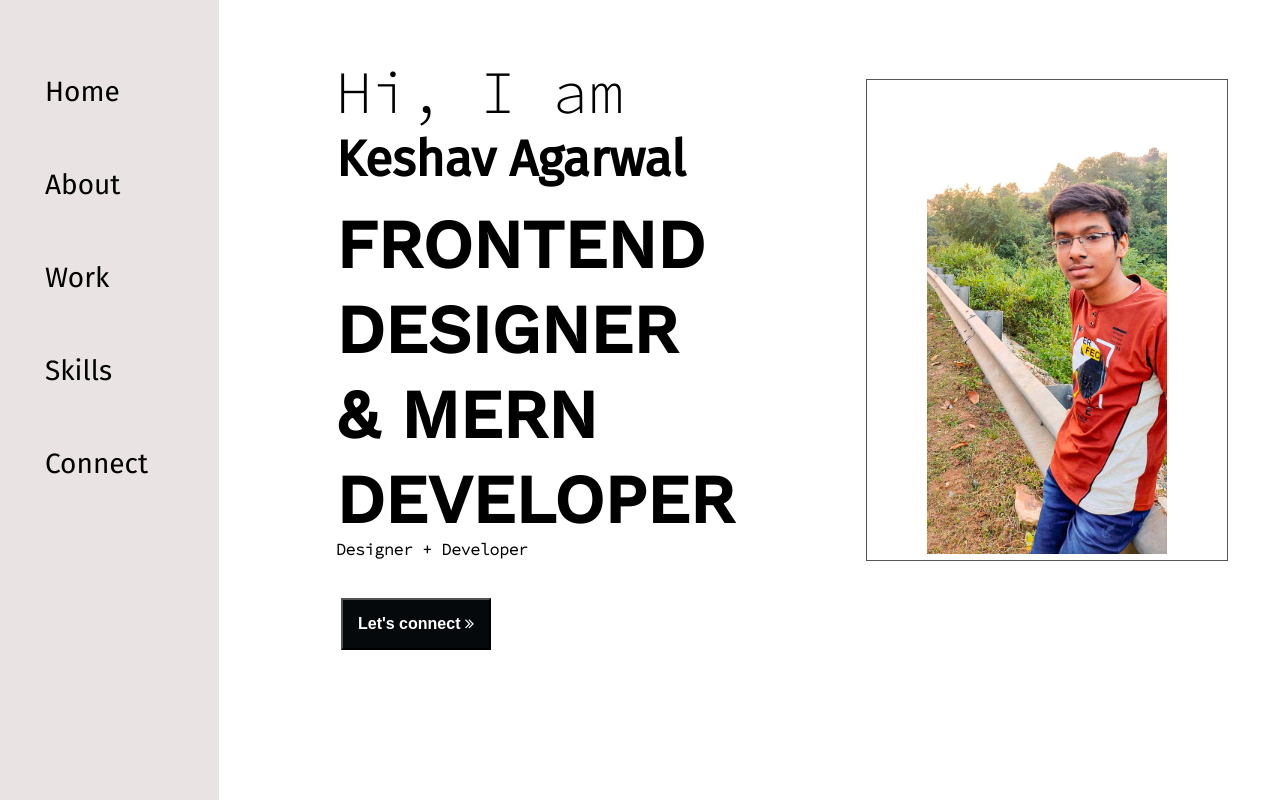
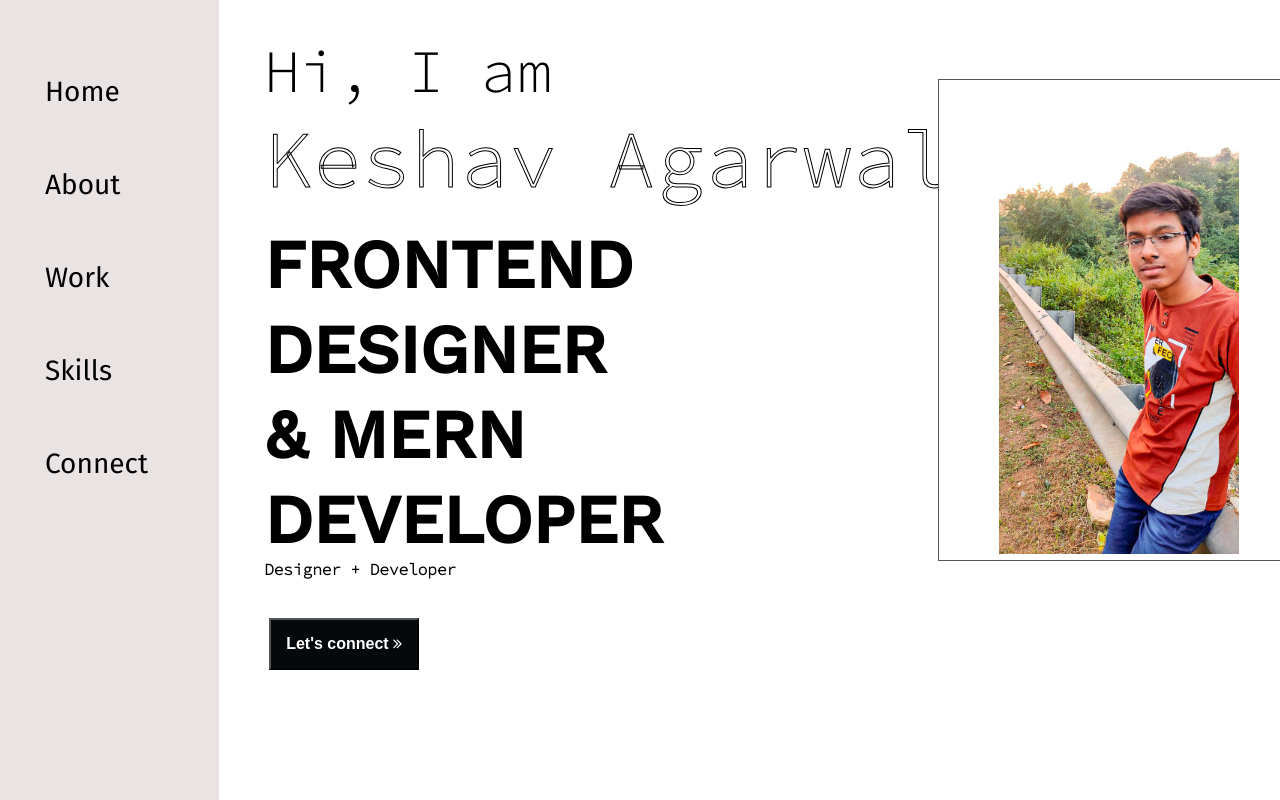
Before and after one commit to KeshavAgarwal903/keshav-portfoliio, a plain HTML site: page about.html in a window 1280 px wide. Drawn offline with nearby package versions, Linux system fonts and the light colour scheme.

```diff
--- a/about.html
+++ b/about.html
@@ -17,7 +17,7 @@
       <div class="sidebar">
         <nav>
           <ul>
-            <li><a href="#">Home</li></a>
+            <li><a href="index.html">Home</li></a>
             <li><a href="/about.html">About</li></a>
             <li><a href="/work.html">Work</li></a>
             <li><a href="/skills.html">Skills</li></a>
@@ -29,7 +29,7 @@
         <div class="infoContainer">
           <div class="devInfo">
             <div class="hello">Hi, I am</div>
-            <div class="name">Keshav Agarwal</div>
+            <div class="heading">Keshav Agarwal</div>
             <div class="about">
               <div class="content">
               <h2>FRONTEND</h2>
--- /dev/null
+++ b/skills prototype/prototype.css
@@ -0,0 +1,37 @@
+*{
+    margin: 0;
+    padding: 0;
+}
+.main{
+    display: flex;
+    /* padding: 20px; */
+}
+/* .pd-1{
+    margin: 20px;
+} */
+.main-div{
+    background-color: aqua;
+    width: 300px;
+    height: 300px;
+    /* padding: 20px; */
+    /* float: right; */
+}
+/* .main-div-1{
+    background-color: black;
+    width: 100vw;
+    height: 100vh;
+    float: left;
+}
+.main-div , .main-div-1{
+    display: flex;
+    flex-direction: row;
+} */
+.heading {
+    font-size: 100px;
+	color: black;
+	font-weight: 700;
+	letter-spacing: 1px;
+	-webkit-text-fill-color: transparent; /* Will override color (regardless of order) */
+	-webkit-text-stroke-width: 1px;
+	-webkit-text-stroke-color: black;
+}
--- a/style.css
+++ b/style.css
@@ -60,20 +60,21 @@
 .hello{
     font-size: 60px;
 }
-.name{
+/* .name{
     color: black;
     font-size: 50px;
-    font-weight: bold;
+    font-weight: 600;
     font-family: 'Fira Sans', sans-serif;
+} */
+.heading {
+    font-size: 80px;
+	color: black;
+	font-weight: 500;
+	letter-spacing: 1px;
+	-webkit-text-fill-color: transparent; /* Will override color (regardless of order) */
+	-webkit-text-stroke-width: 1px;
+	-webkit-text-stroke-color: black;
 }
-/* .heading {
-    color: black;
-    font-weight: 700;
-    letter-spacing: 1px;
-    -webkit-text-fill-color: transparent;
-    -webkit-text-stroke-width: 1px;
-    -webkit-text-stroke-color: black;
-} */
 .about{
     margin-top: 10px;
     font-size: 45px;
```
Also changed, not shown: index.html (+1 -1 lines), skills prototype/index.html (added, +17 -0 lines).
